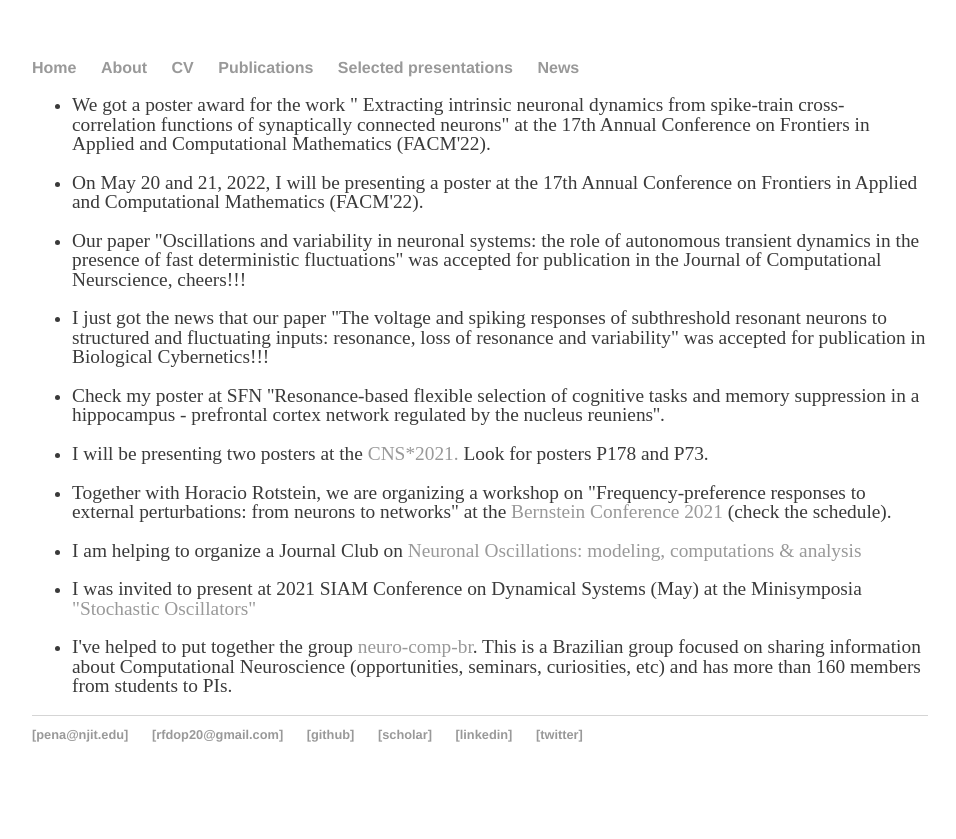
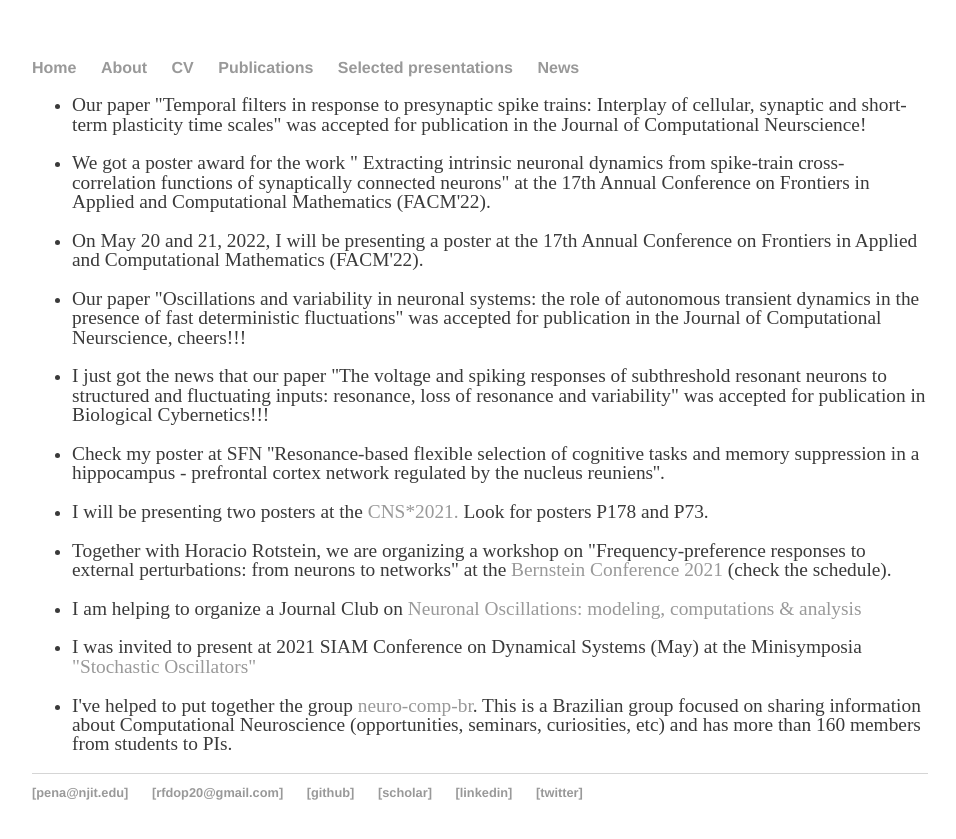
Before and after one commit to pena-rodrigo/oldwebsite, a Jekyll site: the page built from news/index.html, in a window 1280 px wide. Shown: the top 839 px of the page, without its empty margins (160-1116 px from the left). Built offline with Jekyll 4.4.1, drawn with Linux system fonts in a browser that asks for light colours.

Commit message:
general updates

```diff
--- a/cv/index.html
+++ b/cv/index.html
@@ -3,6 +3,6 @@ layout: default
 title: Rodrigo Pena
 ---
 <div class="blurb">
-				<p>Last update: Jun 9, 2022 :
+				<p>Last update: Jun 12, 2022 :
 				<a href="curriculo_update.pdf" target="_blank">Download</a></p>
     		</div><!-- /.blurb -->
--- a/news/index.html
+++ b/news/index.html
@@ -3,6 +3,10 @@ layout: default
 title: Rodrigo Pena
 ---
 <div class="blurb">
+			<ul>
+				<li> <p> Our paper "Temporal filters in response to presynaptic spike trains: Interplay of cellular, synaptic and short-term plasticity time scales" was accepted for publication in the Journal of Computational Neurscience!
+				</p>
+			</ul>
 			<ul>
 				<li> <p> We got a poster award for the work " Extracting intrinsic neuronal dynamics from spike-train cross-correlation functions of synaptically connected neurons" at the 17th Annual Conference on <a href="https://sites.google.com/njit.edu/facm2022/home" target="_blank"></a>Frontiers in Applied and Computational Mathematics (FACM'22).</a>
 				</p>
```
Also changed, not shown: 1 other file.
